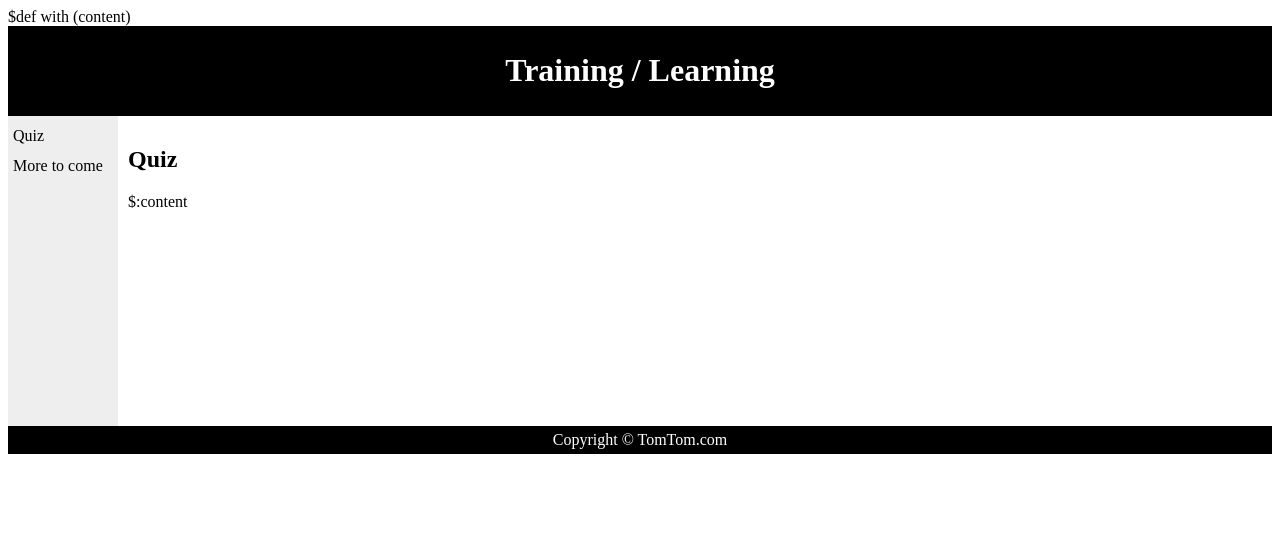
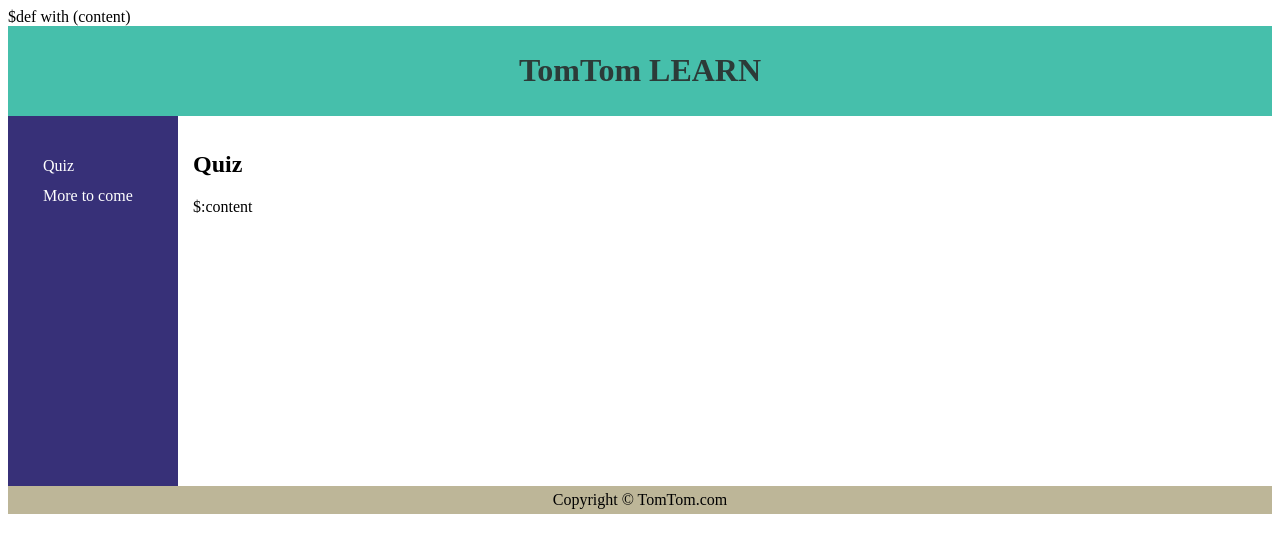
Before and after one commit to sunilkamat85/Python_WEB, a Python web app: template LearningWeb/templates/layout.html in a window 1280 px wide. Shown: the top 553 px of the page. Run offline with Jinja, Linux system fonts and the light colour scheme; the template is opened without the code that fills it, so the values that code supplies are empty.

Commit message:
nothing new

```diff
--- a/LearningWeb/templates/layout.html
+++ b/LearningWeb/templates/layout.html
@@ -4,27 +4,28 @@ $def with (content)
 <head>
 <style>
 #header {
-    background-color:black;
-    color:white;
+    background-color:#46bfab;
+    color:#2c3b38;
     text-align:center;
     padding:5px;
 }
 #nav {
     line-height:30px;
-    background-color:#eeeeee;
+    background-color:#373078;
+    color:white;
     height:300px;
     width:100px;
     float:left;
-    padding:5px;
+    padding:35px;
 }
 #section {
     width:350px;
     float:left;
-    padding:10px;
+    padding:15px;
 }
 #footer {
-    background-color:black;
-    color:white;
+    background-color:#bdb698;
+    color:black;
     clear:both;
     text-align:center;
    padding:5px;
@@ -34,7 +35,7 @@ $def with (content)
 <body>
 
 <div id="header">
-<h1>Training / Learning</h1>
+<h1>TomTom LEARN</h1>
 </div>
 
 <div id="nav">
```
Also changed, not shown: 1 other file.
